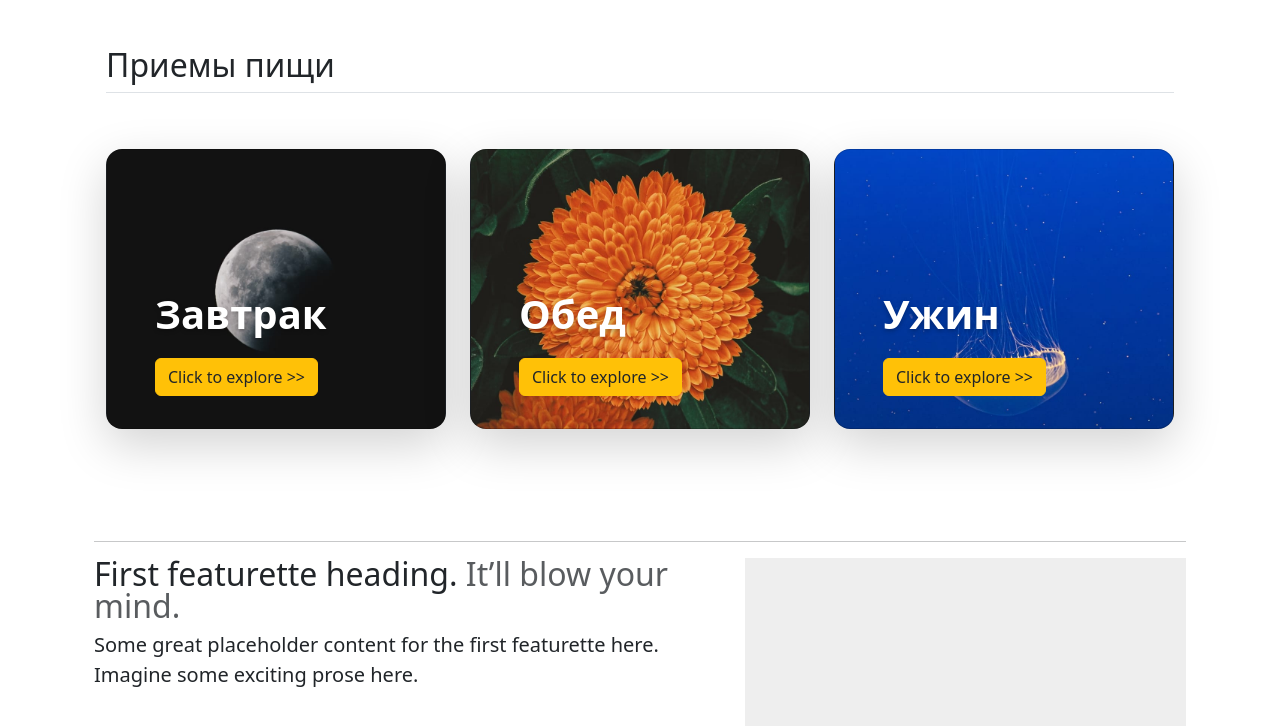
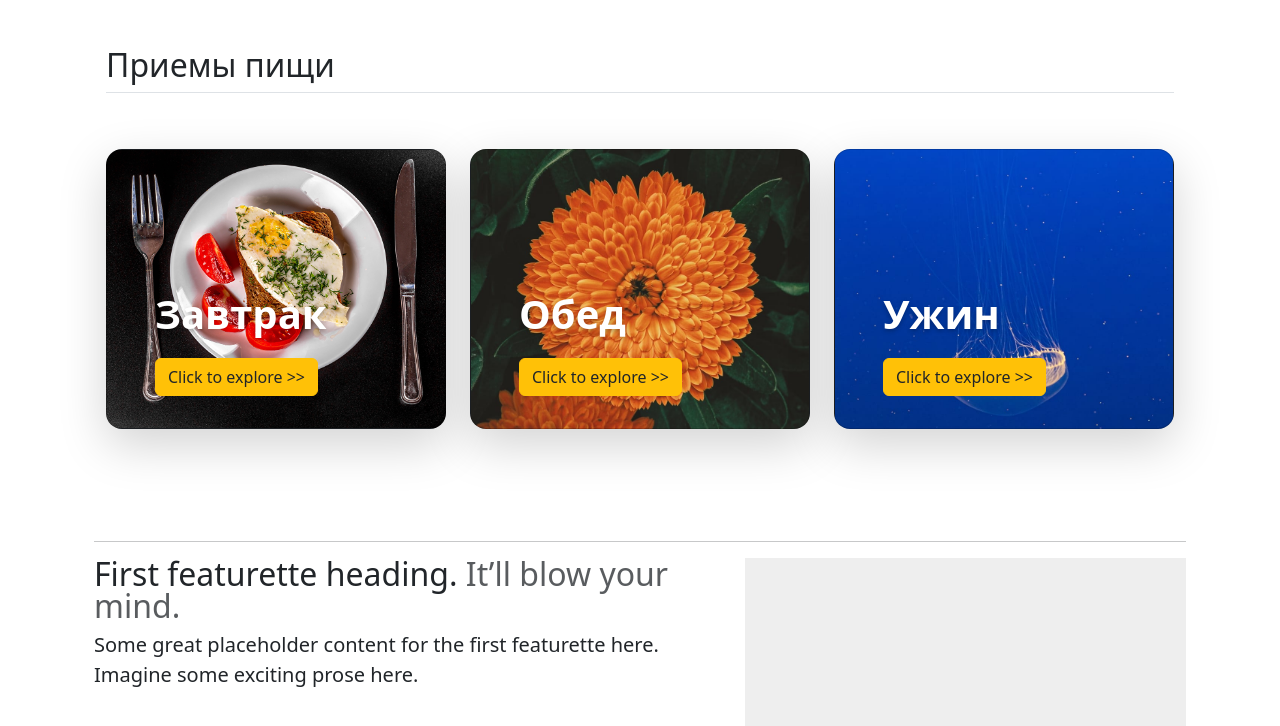
Before and after one commit to L1ttleWizard/he-project, a website: page index.html in a window 1280 px wide. Shown: the part 74-800 px from the top of the page. Drawn offline with nearby package versions, Linux system fonts and the light colour scheme.

Commit message:
bebkekabe

```diff
--- a/index.html
+++ b/index.html
@@ -52,7 +52,7 @@
             <div class="row row-cols-1 row-cols-lg-3 align-items-stretch g-4 py-5">
                 <div class="col">
                     <div class="card card-cover h-100 overflow-hidden text-bg-dark rounded-4 shadow-lg"
-                        style="background-image: url('unsplash-photo-1.jpg');">
+                        style="background-image: url('boolbreakfast.jpg');">
                         <div class="d-flex flex-column h-100 p-5 pb-3 text-white text-shadow-1">
                             <h3 class="pt-5 mt-5 mb-4 display-6 lh-1 fw-bold">Завтрак</h3>
                             <ul class="d-flex list-unstyled mt-auto">
```
Also changed, not shown: boolbreakfast.jpg (added).
